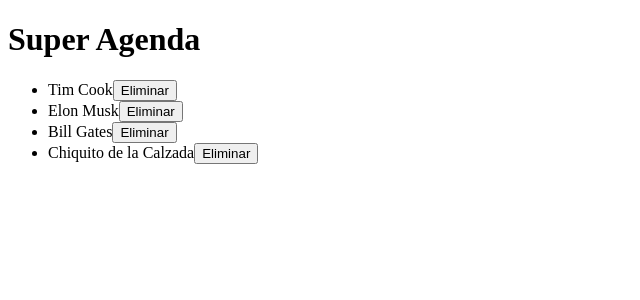
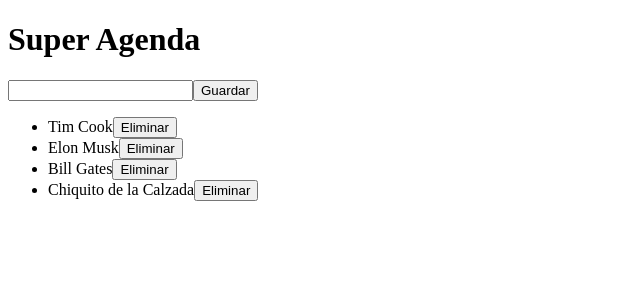
Before and after one commit to vermicida/kc-angular-web2, an Angular app: page / in a window 1280 px wide. Shown: the top 300 px of the page, without its empty margins (0-640 px from the left). Built offline with nearby package versions, Linux system fonts and the light colour scheme.

Commit message:
Añadimos un formulario de alta: ya podemos crear nuevos contactos.

```diff
--- a/src/app/app.component.html
+++ b/src/app/app.component.html
@@ -2,6 +2,8 @@
   <!-- Cuando utilizamos {{ }} estamos sincronizando la vista desde el modelo -->
   {{ _title }}
 </h1>
+<!-- Formulario de alta de contactos -->
+<formulario-alta (alCrearContacto)="darAltaContacto($event)"></formulario-alta>
 <!--
   Para instanciar un componente indicamos una etiqueta HTML que responda al selector definido
   en ese componente. Para enlazar datos en dicho componente (Padre > Hijo), los pasamos en los
--- a/src/app/app.component.ts
+++ b/src/app/app.component.ts
@@ -37,4 +37,10 @@
       this._listaContactos = this._contactoService.obtenerContactos();
     }
   }
+
+  // Este manejador se encarga de crear nuevos contactos en la app.
+  darAltaContacto(contacto: Contacto): void {
+    this._contactoService.crearContacto(contacto);
+    this._listaContactos = this._contactoService.obtenerContactos();
+  }
 }
--- a/src/app/app.module.ts
+++ b/src/app/app.module.ts
@@ -6,11 +6,13 @@
 import { AppComponent } from './app.component';
 import { ListaContactosComponent } from './lista-contactos/lista-contactos.component';
 import { ContactoService } from './contacto.service';
+import { FormularioAltaComponent } from './formulario-alta/formulario-alta.component';
 
 @NgModule({
   declarations: [
     AppComponent,
-    ListaContactosComponent
+    ListaContactosComponent,
+    FormularioAltaComponent
   ],
   imports: [
     BrowserModule,
--- a/src/app/contacto.service.ts
+++ b/src/app/contacto.service.ts
@@ -20,6 +20,11 @@
     return this._contactos;
   }
 
+  // Añadir el contato indicado.
+  crearContacto(contacto: Contacto): void {
+    this._contactos.push(contacto);
+  }
+
   // Elimina el contacto indicado.
   eliminarContacto(contacto: Contacto): void {
     this._contactos = this._contactos.filter((c: Contacto): boolean => {
--- /dev/null
+++ b/src/app/formulario-alta/formulario-alta.component.html
@@ -0,0 +1,3 @@
+<!-- Con la directiva 'NgModel' obtenemos binding (enlace a datos) bidireccional -->
+<input type="text" [(ngModel)]="nombre">
+<button (click)="notificarCreacionContacto()">Guardar</button>
--- /dev/null
+++ b/src/app/formulario-alta/formulario-alta.component.ts
@@ -0,0 +1,29 @@
+import { Component, OnInit, Output, EventEmitter } from '@angular/core';
+
+import { Contacto } from '../contacto';
+
+@Component({
+  selector: 'formulario-alta',
+  templateUrl: './formulario-alta.component.html',
+  styleUrls: ['./formulario-alta.component.css']
+})
+export class FormularioAltaComponent implements OnInit {
+
+  nombre: string;
+  @Output() alCrearContacto: EventEmitter<Contacto>;
+
+  constructor() {
+    this.alCrearContacto = new EventEmitter<Contacto>();
+  }
+
+  ngOnInit() {
+  }
+
+  notificarCreacionContacto(): void {
+    // Creamos un nuevo objeto de tipo 'Contacto' a partir del nombre intruducido en la caja de texto.
+    let contacto: Contacto = new Contacto(this.nombre);
+    // Notificamos el objeto contacto creado.
+    this.alCrearContacto.emit(contacto);
+  }
+
+}
```
Also changed, not shown: src/app/formulario-alta/formulario-alta.component.css (added), 1 other file (tests, documents, lock files or other folders).
